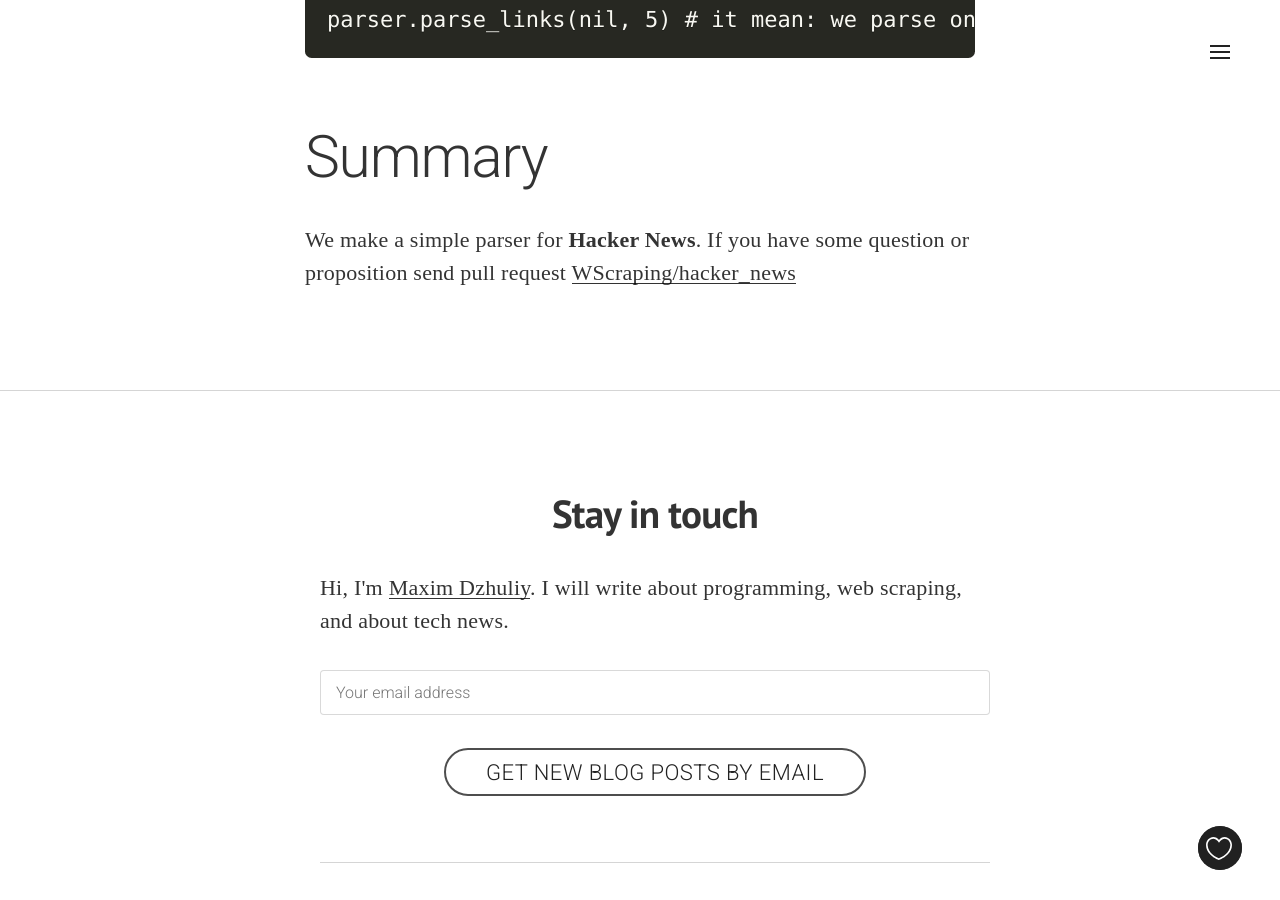
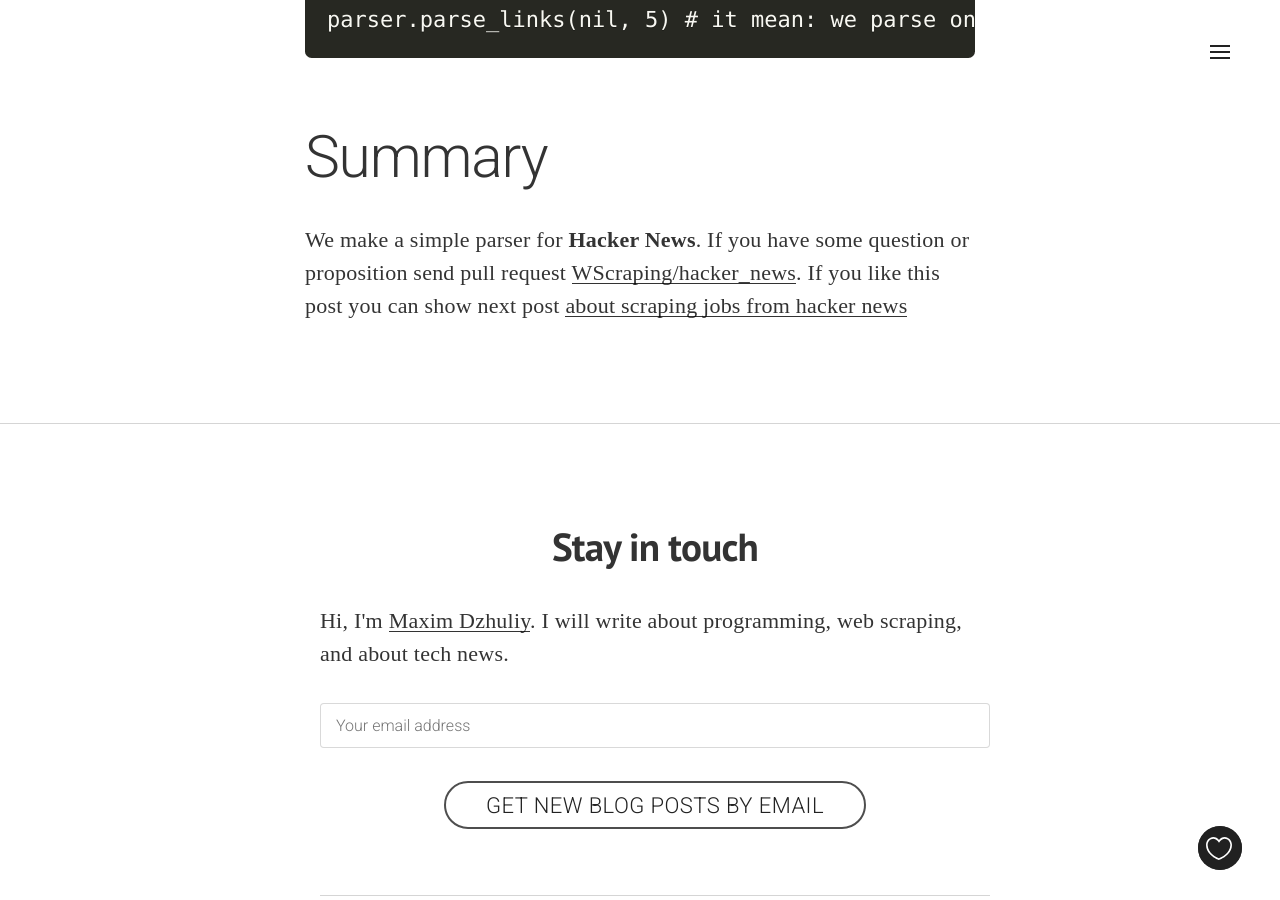
Before and after one commit to max-si-m/max-si-m.github.io, a Jekyll site: the page built from _posts/2016-01-01-scraping-haker-news-posts.md, in a window 1280 px wide and 900 px high, scrolled down 6670 px. Built offline with Jekyll 4.4.1, drawn with Linux system fonts in a browser that asks for light colours; nearby versions of some CDN libraries; some web fonts are replaced; comment, search, counter and statistics services are not loaded.

Commit message:
Update 2016-01-01-scraping-haker-news-posts.md

```diff
--- a/_posts/2016-01-01-scraping-haker-news-posts.md
+++ b/_posts/2016-01-01-scraping-haker-news-posts.md
@@ -175,4 +175,4 @@ parser.parse_links(nil, 5) # it mean: we parse only 5 pages without needed id
 
 ## Summary
 
-We make a simple parser for **Hacker News**. If you have some question or proposition send pull request <a href="https://github.com/WScraping/hacker_news" rel="nofollow" target="_blank">WScraping/hacker_news</a>
+We make a simple parser for **Hacker News**. If you have some question or proposition send pull request <a href="https://github.com/WScraping/hacker_news" target="_blank">WScraping/hacker_news</a>. If you like this post you can show next post <a href='http://max-si-m.github.io/scraping-jobs-from-haker-news/' target='_blank'> about scraping jobs from hacker news</a>
```
